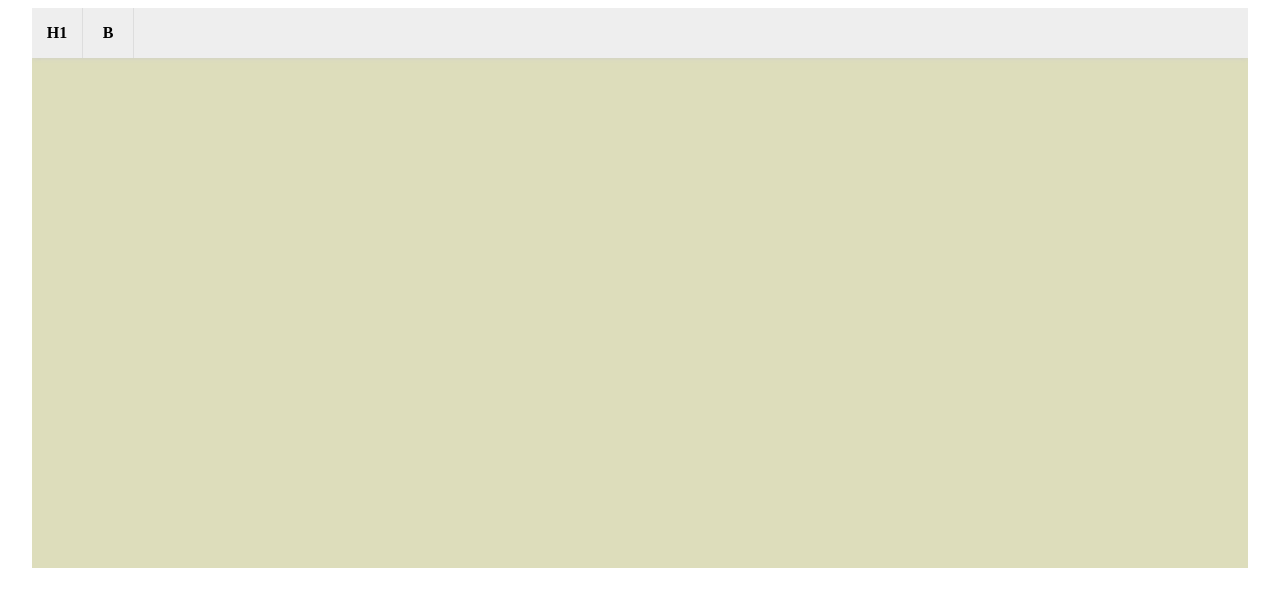
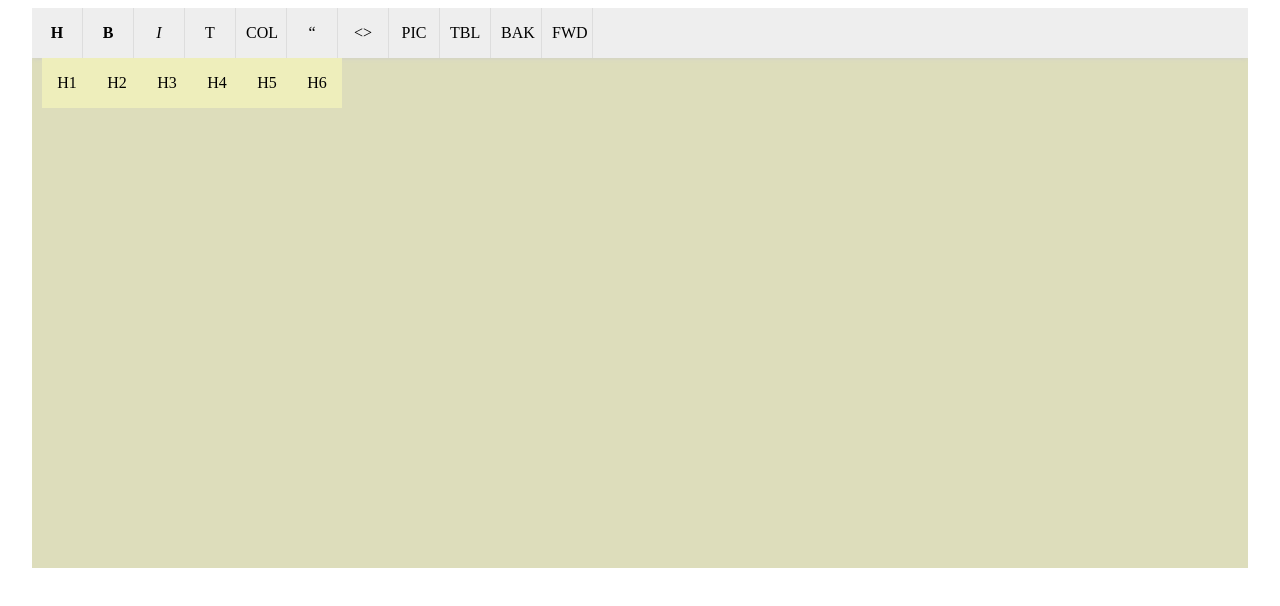
Before and after one commit to RyomaLiu/MicEditor, a plain HTML site: page index.html in a window 1280 px wide. Drawn offline with Linux system fonts and the light colour scheme.

Commit message:
Add files via upload

```diff
--- a/css/miceditor.css
+++ b/css/miceditor.css
@@ -1,5 +1,5 @@
 :root {
-    --mic-menu-height:50px;
+    --mic-menu-height: 50px;
 }
 
 
@@ -25,6 +25,7 @@
     position: relative;
 }
 
+
 .mic_main {
     height: calc(70vh - var(--mic-menu-height) - (15px * 2));
     width: calc(100% - (20px * 2));
@@ -44,9 +45,9 @@
     height: var(--mic-menu-height);
 }
 
-.items_container li {
+.items_container > li {
     list-style: none;
-    min-width: 30px;
+    width: 30px;
     flex-direction: column;
     vertical-align: middle;
     text-align: center;
@@ -61,7 +62,26 @@
     border-right: solid #ddd 1.5px;
 }
 
-.items_container li:hover {
+.items_container > li:hover {
     background: #aaa;
     color: #fff;
 }
+
+.items_container ul {
+    padding: 0px;
+    margin: 0px;
+    position: absolute;
+}
+
+.items_container ul > li {
+    list-style: none;
+    width: 50px;
+    flex-direction: row;
+    display: inline-block;
+    background: #eeb;
+    top: 50px;
+}
+
+.items_container ul > li:hover {
+    background: #aaa;
+}
--- a/js/miceditor.js
+++ b/js/miceditor.js
@@ -19,6 +19,25 @@ let MicEditor = {
         this.create_h();
 
         this.create_b();
+
+        this.create_i();
+
+        this.create_font();
+
+        this.create_color();
+
+        this.create_quote();
+
+        this.create_code();
+
+        this.create_image();
+
+        this.create_table();
+
+        this.create_back();
+
+        this.create_forwad();
+
 
 
         this.mic_editor.appendChild(this.mic_menu);
@@ -43,7 +62,39 @@ let MicEditor = {
 
     create_h: function () {
         let item_h = document.createElement('li');
-        item_h.innerHTML = '<b>H1</b>';
+        item_h.innerHTML='<b>H</b>';
+        item_h.addEventListener('mouseenter',function(){
+
+        });
+
+
+        let item_h_ul = document.createElement('ul');
+
+        let item_h1 = document.createElement('li');
+        item_h1.innerHTML = 'H1';
+        item_h_ul.appendChild(item_h1);
+
+        let item_h2 = document.createElement('li');
+        item_h2.innerHTML = 'H2';
+        item_h_ul.appendChild(item_h2);
+
+        let item_h3 = document.createElement('li');
+        item_h3.innerHTML = 'H3';
+        item_h_ul.appendChild(item_h3);
+
+        let item_h4 = document.createElement('li');
+        item_h4.innerHTML = 'H4';
+        item_h_ul.appendChild(item_h4);
+
+        let item_h5 = document.createElement('li');
+        item_h5.innerHTML = 'H5';
+        item_h_ul.appendChild(item_h5);
+
+        let item_h6 = document.createElement('li');
+        item_h6.innerHTML = 'H6';
+        item_h_ul.appendChild(item_h6);
+
+        item_h.appendChild(item_h_ul);
 
         this.items_container.appendChild(item_h);
     },
@@ -53,5 +104,65 @@ let MicEditor = {
         item_b.innerHTML = '<b>B</b>';
 
         this.items_container.appendChild(item_b);
+    },
+    create_i: function () {
+        let item_i = document.createElement('li');
+        item_i.innerHTML = '<i>I</i>';
+
+        this.items_container.appendChild(item_i);
+    },
+    create_color: function () {
+        let item_color = document.createElement('li');
+        item_color.innerHTML = 'COL';
+
+        this.items_container.appendChild(item_color);
+    }
+    ,
+    create_font: function () {
+        let item_font = document.createElement('li');
+        item_font.innerHTML = 'T';
+
+        this.items_container.appendChild(item_font);
+    }
+    ,
+    create_quote: function () {
+        let item_quote = document.createElement('li');
+        item_quote.innerHTML = '\“';
+
+        this.items_container.appendChild(item_quote);
+    }
+
+    ,
+    create_code: function () {
+        let item_code = document.createElement('li');
+        item_code.innerHTML = '<>';
+
+        this.items_container.appendChild(item_code);
+    },
+    create_image: function () {
+        let item_image = document.createElement('li');
+        item_image.innerHTML = 'PIC';
+
+        this.items_container.appendChild(item_image);
+    }
+    ,
+    create_table: function () {
+        let item_table = document.createElement('li');
+        item_table.innerHTML = 'TBL';
+
+        this.items_container.appendChild(item_table);
+    }
+     ,
+    create_back: function () {
+        let item_back = document.createElement('li');
+        item_back.innerHTML = 'BAK';
+
+        this.items_container.appendChild(item_back);
+    } ,
+    create_forwad: function () {
+        let item_forwad = document.createElement('li');
+        item_forwad.innerHTML = 'FWD';
+
+        this.items_container.appendChild(item_forwad);
     }
 }
```
